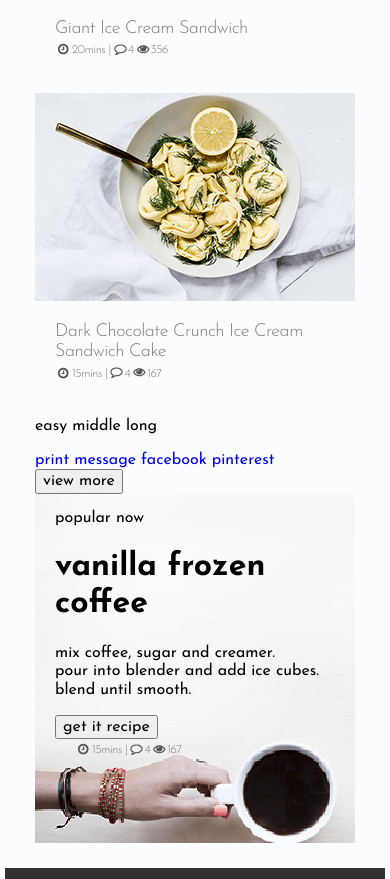
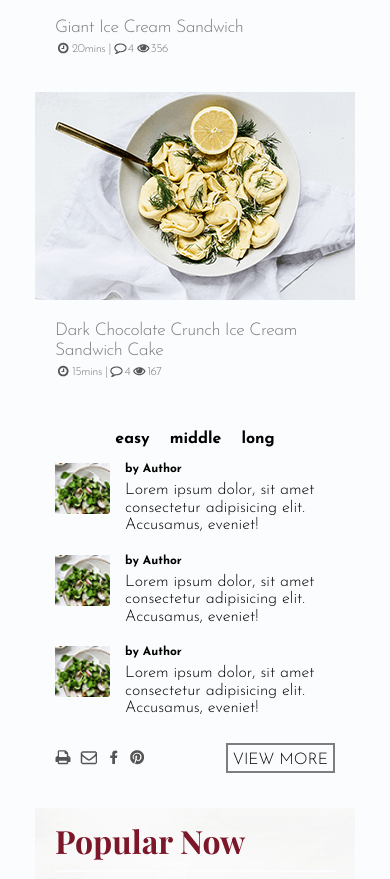
Before and after one commit to Pavel-Yarakhovich/Lemon, a website: page app/index.html in a window 390 px wide. Shown: the part 890-1769 px from the top of the page. Drawn offline with nearby package versions, Linux system fonts and the light colour scheme.

Commit message:
adaptiveness to tablet

```diff
--- a/app/index.html
+++ b/app/index.html
@@ -6,6 +6,7 @@
 		<meta http-equiv="X-UA-Compatible" content="ie=edge">
 
 		<link href="https://fonts.googleapis.com/css?family=Josefin+Sans:300,400,600,700&display=swap" rel="stylesheet">
+		<link href="https://fonts.googleapis.com/css?family=Playfair+Display:700&display=swap" rel="stylesheet">
 		<link rel="stylesheet" href="css/style.min.css">
 		<title>Lemon</title>
 </head>
@@ -25,29 +26,35 @@
 				<section class="main__recipe-gallery">
 						<article class="main__recipe-gallery-item">
 								<img class="main__recipe-gallery-img" src="img/recipe_gallery_item_1.png" alt="Raspbery & Cream Frozen Yogurt Pie" width="320" height="208">
+								<div class="main__recipe-gallery-text-part">
 										<h1 class="main__recipe-gallery-title">Raspbery & Cream Frozen Yogurt Pie</h1>
 										<div class="main__recipe-gallery-item-information information">
 												<p class="information__cooking-time">35mins |</p>
 												<p class="information__comments">7</p>
 												<p class="information__views">14</p>
 										</div>
+							</div>
 						</article>
 						<article class="main__recipe-gallery-item">
 								<img class="main__recipe-gallery-img" src="img/recipe_gallery_item_2.png" alt="Giant Ice Cream Sandwich" width="320" height="208">
+								<div class="main__recipe-gallery-text-part">
 										<h1 class="main__recipe-gallery-title">Giant Ice Cream Sandwich</h1>
 										<div class="main__recipe-gallery-item-information information">
 												<p class="information__cooking-time">20mins |</p>
 												<p class="information__comments">4</p>
 												<p class="information__views">356</p>
 										</div>
+							</div>
 						</article>
 						<article class="main__recipe-gallery-item">
 								<img class="main__recipe-gallery-img" src="img/recipe_gallery_item_3.png" alt="Dark Chocolate Crunch Ice Cream Sandwich Cake" width="320" height="208">
+								<div class="main__recipe-gallery-text-part">
 										<h1 class="main__recipe-gallery-title">Dark Chocolate Crunch Ice Cream Sandwich Cake</h1>
 										<div class="main__recipe-gallery-item-information information">
 												<p class="information__cooking-time">15mins |</p>
 												<p class="information__comments">4</p>
 												<p class="information__views">167</p>
+										</div>
 								</div>
 						</article>
 				</section>
@@ -62,31 +69,31 @@
 						</div>
 						<div class="main__recipes-list-easy-items">
 								<div class="main__recipes-list-item">
-										<p class="main__recipes-list-item-author"></p>
-										<p class="main__recipes-list-item-description"></p>
+										<p class="main__recipes-list-item-author">by Author</p>
+										<p class="main__recipes-list-item-description">Lorem ipsum dolor, sit amet consectetur adipisicing elit. Accusamus, eveniet!</p>
 								</div>
 								<div class="main__recipes-list-item">
-										<p class="main__recipes-list-item-author"></p>
-										<p class="main__recipes-list-item-description"></p>
+									<p class="main__recipes-list-item-author">by Author</p>
+									<p class="main__recipes-list-item-description">Lorem ipsum dolor, sit amet consectetur adipisicing elit. Accusamus, eveniet!</p>
 								</div>
 								<div class="main__recipes-list-item">
-										<p class="main__recipes-list-item-author"></p>
-										<p class="main__recipes-list-item-description"></p>
+									<p class="main__recipes-list-item-author">by Author</p>
+									<p class="main__recipes-list-item-description">Lorem ipsum dolor, sit amet consectetur adipisicing elit. Accusamus, eveniet!</p>
 								</div>
 						</div>
 						<div class="main__recipes-list-user-actions">
-								<a class="main__recipes-list-user-actions-link" href="#" target="_self" title="Print">print</a>
-								<a class="main__recipes-list-user-actions-link" href="#" target="_self" title="Send a message">message</a>
-								<a class="main__recipes-list-user-actions-link" href="#" target="_self" title="Facebook">facebook</a>
-								<a class="main__recipes-list-user-actions-link" href="#" target="_self" title="Pinterest">pinterest</a>
+								<a class="main__recipes-list-user-actions-link first-action" href="#" target="_self" title="Print">print</a>
+								<a class="main__recipes-list-user-actions-link second-action" href="#" target="_self" title="Send a message">message</a>
+								<a class="main__recipes-list-user-actions-link third-action" href="#" target="_self" title="Facebook">facebook</a>
+								<a class="main__recipes-list-user-actions-link fourth-action" href="#" target="_self" title="Pinterest">pinterest</a>
 						</div>
 						<button class="main__recipes-list-view-more-btn button">view more</button>
 				</section>
 				<section class="main__popular-now">
-						<span class="main__popular-now-title">popular now</span>
+						<span class="main__popular-now-title">Popular Now</span>
 						<article class="main__popular-now-item">
-								<h1 class="main__popular-now-item-title">vanilla frozen coffee</h1>
-								<p class="main__popular-now-item-description"> mix coffee, sugar and creamer.<br>pour into blender and add ice cubes.<br>blend until smooth.</p>
+								<h1 class="main__popular-now-item-title">Vanilla Frozen Coffee</h1>
+								<p class="main__popular-now-item-description"> Mix coffee, sugar and creamer.<br>Pour into blender and add ice cubes.<br>Blend until smooth.</p>
 								<div class="main__popular-now-item-user-block">
 										<button class="main__popular-now-item-btn button">get it recipe</button>
 										<div class="main__popular-now-item-information information">
--- a/app/scss/style.scss
+++ b/app/scss/style.scss
@@ -5,6 +5,52 @@
 a {
 	text-decoration: none;
 }
+
+.button {
+	display: block;
+	height: 30px;
+	border: 2px solid #7d7e7e;
+	background: transparent;
+	font-weight: 300;
+	text-transform: uppercase;
+	line-height: 30px;
+	vertical-align: middle;
+	padding: 0 5px;
+	position: relative;
+	transition: all .4s ease .1s;
+}
+
+.button::before {
+	content:"";
+	display: block;
+	position: absolute;
+	top: 0;
+	left: 0;
+	width: 0%;
+	height: 100%;
+	background: #7d7e7e;
+	opacity: 0;
+	transition: all .4s ease .1s;
+	z-index: -1;
+}
+
+.button:hover::before {
+	content:"";
+	display: block;
+	position: absolute;
+	top: 0;
+	left: 0;
+	width: 100%;
+	height: 100%;
+	background: linear-gradient(to right,#7d7e7e, #7c1729);
+	opacity: 1;
+}
+
+.button:hover {
+	color: #fff;
+	border-color: transparent;
+}
+
 
 input[type="checkbox"],
 input[type="radio"] {
@@ -60,7 +106,7 @@ body {
 }
 
 .main__recipe-gallery-title {
-	font-size: 18px;
+	font-size: 1.1em;
 	font-weight: 300;
 	color: #7d7e7e;
 	padding: 15px 20px 0;
@@ -113,6 +159,117 @@ body {
 	background: url(../img/view_icon.png) no-repeat 0% 50%;
 }
 
+.main__recipes-list {
+	display: flex;
+	flex-direction: column;
+	justify-content: flex-start;
+	margin-bottom: 20px;
+	position: relative;
+	padding: 15px 20px 50px;
+}
+
+.main__recipes-list-toggle {
+	display: flex;
+	flex-direction: row;
+	justify-content: center;
+	font-weight: 700;
+	margin-bottom: 15px;
+}
+
+.main__recipes-list-easy-items {
+	display: flex;
+	flex-direction: column;
+	justify-content: flex-start;
+}
+
+.main__recipes-list-item {
+	padding-left: 70px;
+	margin-bottom: 20px;
+	position: relative;
+}
+
+.main__recipes-list-item::before {
+	content: "";
+	display: block;
+	position: absolute;
+	width: 55px;
+	height: 55px;
+	top: 0;
+	left: 0;
+	background: url('../img/easy_item_1.png') no-repeat left top;
+	background-size: contain;
+}
+
+.main__recipes-list-item-author {
+	font-size: 12px;
+	font-weight: 700;
+	padding: 0;
+	margin: 0 0 5px 0;
+}
+
+.main__recipes-list-item-description {
+	padding: 0;
+	margin: 0;
+	font-weight: 300;
+	line-height: 1.1;
+}
+
+.main__recipes-list-view-more-btn {
+	position: absolute;
+	bottom: 15px;
+	right: 20px;
+}
+
+.main__recipes-list-user-actions {
+	position: absolute;
+	bottom: 15px;
+	left: 20px;
+	height: 30px;
+	vertical-align: middle;
+	display: flex;
+	flex-direction: row;
+	justify-content: flex-start;
+	align-items: center;
+}
+
+.main__recipes-list-user-actions-link {
+	font-size: 0px;
+	position: relative;
+	margin-right: 5px;
+	width: 20px;
+	height: 15px;
+}
+
+.main__recipes-list-user-actions-link::before {
+	content:"";
+	display: block;
+	position: absolute;
+	width: 20px;
+	height: 15px;
+	top: 0;
+	left: 0;
+}
+
+.first-action{
+	background: url('../img/user_actions_icons.png') no-repeat left center;
+}
+
+.second-action{
+	background: url('../img/user_actions_icons.png') no-repeat -28px center;
+}
+
+.third-action{
+	background: url('../img/user_actions_icons.png') no-repeat -54px center;
+}
+
+.fourth-action{
+	background: url('../img/user_actions_icons.png') no-repeat -80px center;
+}
+
+.main__recipes-list-toggle label {
+	padding: 0 10px;
+}
+
 .main__popular-now {
 	min-height: 319px;
 	padding: 15px 20px;
@@ -123,10 +280,29 @@ body {
 	margin-bottom: 25px;
 }
 
+.main__popular-now-title {
+	font-family: 'Playfair Display', serif;
+	font-weight: 700;
+	font-size: 32px;
+	color: #7c1729;
+	padding-bottom: 10px;
+	border-bottom: 2px solid #fbfcfd;
+}
+
+.main__popular-now-item-title {
+	margin: 10px 0;
+}
+
+.main__popular-now-item-user-block {
+	display: flex;
+	justify-content: space-between;
+	align-items: center;
+}
+
 .footer {
 	color: #7f7f7f;
 	background-color: #323232;
-	font-size: 12px;
+	font-size: .75em;
 	font-weight: 300;
 	text-transform: uppercase;
 	display: flex;
@@ -212,3 +388,52 @@ body {
 .footer__social-pinterest {
 	background: url('../img/socials_icons.png') no-repeat -84px 50%;
 }
+
+// media
+@media screen and (min-width: 768px) {
+	body {
+		font-size: 18px;
+	}
+
+	.container {
+		width: 90%;
+	}
+		.main__get-it-recipe-img {
+			width: 100%;
+	}
+
+		.main__recipe-gallery-item {
+			display: flex;
+			justify-content: flex-start;
+		}
+
+		.main__recipes-list-easy-items {
+			display: flex;
+			flex-direction: row;
+			justify-content: space-between;
+			flex-wrap: wrap;
+		}
+
+		.main__recipes-list-item {
+			padding-left: 70px;
+			margin-bottom: 20px;
+			position: relative;
+			flex-grow: 0;
+			flex-shrink: 1;
+			flex-basis: 40%;
+		}
+
+		.main__popular-now {
+			background: url('../img/popular_now_bg.png') no-repeat left bottom;
+			padding-left: 330px;
+		}
+
+		.main__popular-now-item-user-block {
+			justify-content: left;
+		}
+
+		.main__popular-now-title {
+			border-bottom: 2px solid #000;
+		}
+
+}
```
Also changed, not shown: app/css/style.min.css. Lines whose indentation alone changed are shown as unchanged.
